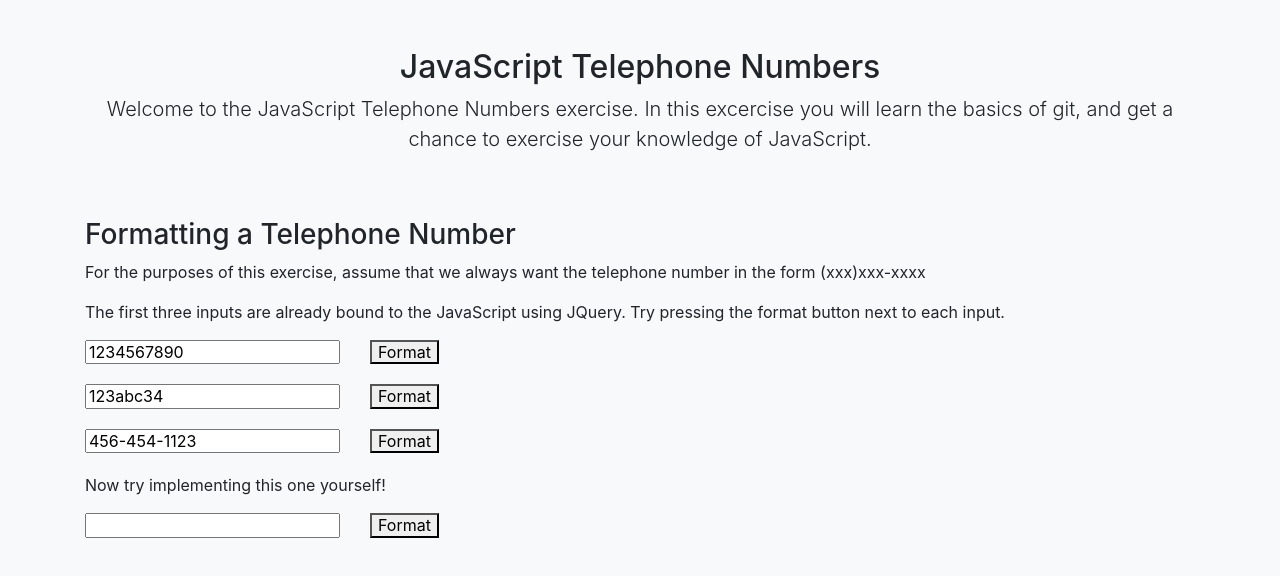
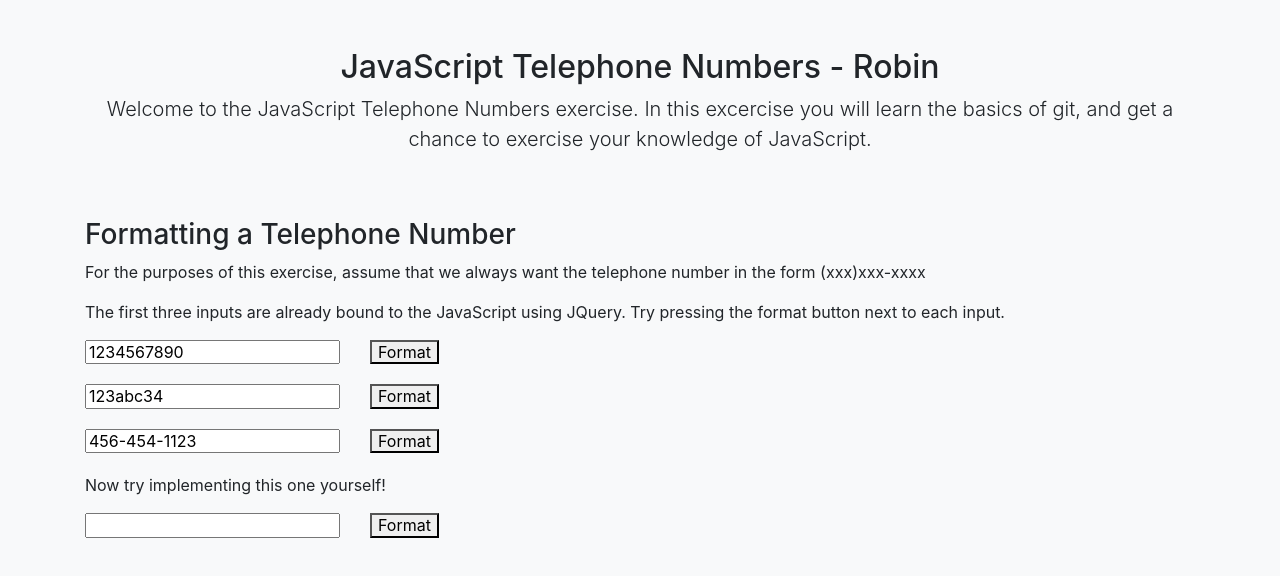
Before and after one commit to BackslashDev-LLC/js-phone-nums, a plain HTML site: page index.html in a window 1280 px wide. Drawn offline with nearby package versions, Linux system fonts and the light colour scheme.

Commit message:
experimenting

```diff
--- a/index.html
+++ b/index.html
@@ -25,7 +25,7 @@
 
   <div class="container">
     <div class="py-5 text-center">
-      <h2>JavaScript Telephone Numbers</h2>
+      <h2>JavaScript Telephone Numbers - Robin</h2>
       <p class="lead">
         Welcome to the JavaScript Telephone Numbers exercise. In this excercise you will learn the basics of git, and
         get a chance to exercise your knowledge of JavaScript.
```
